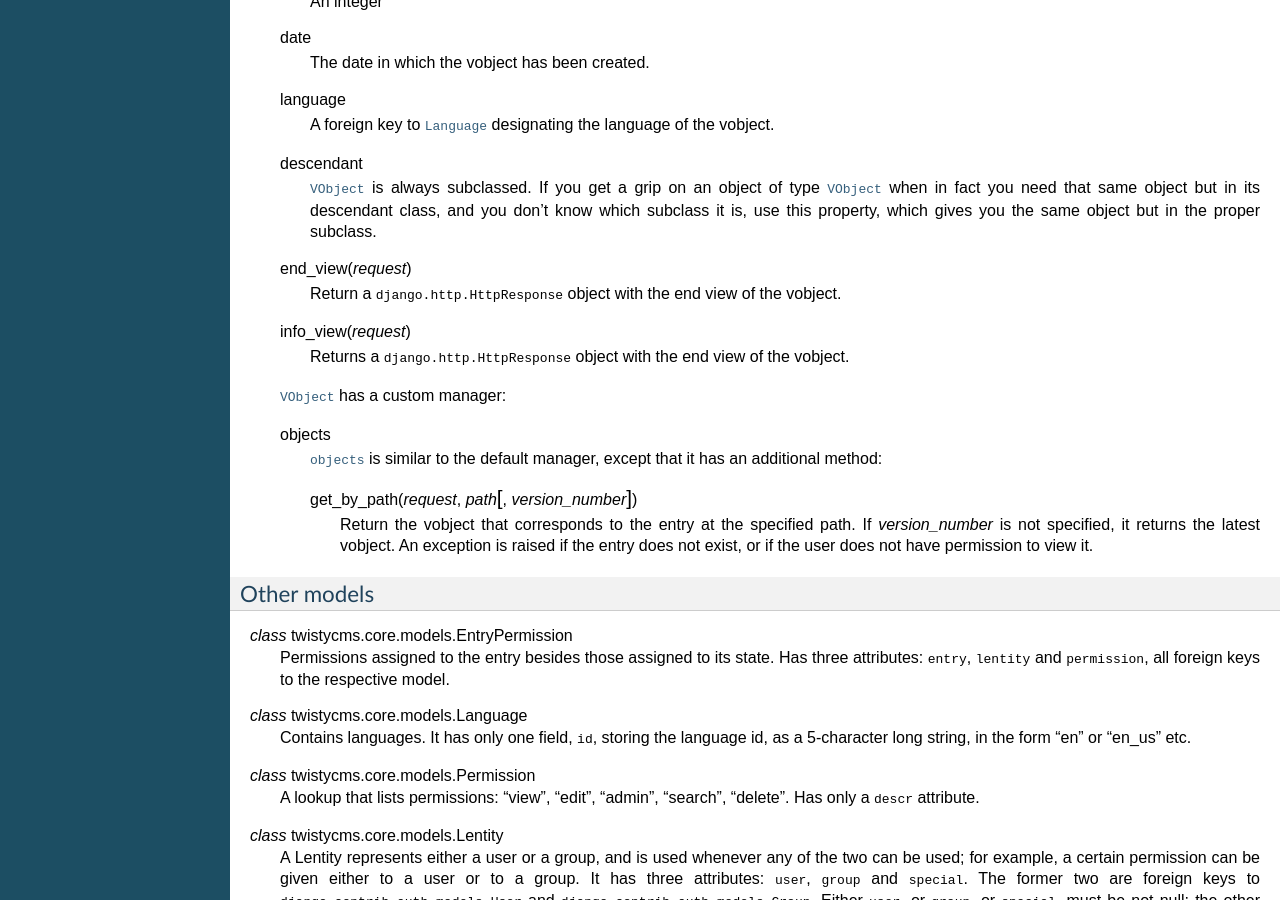
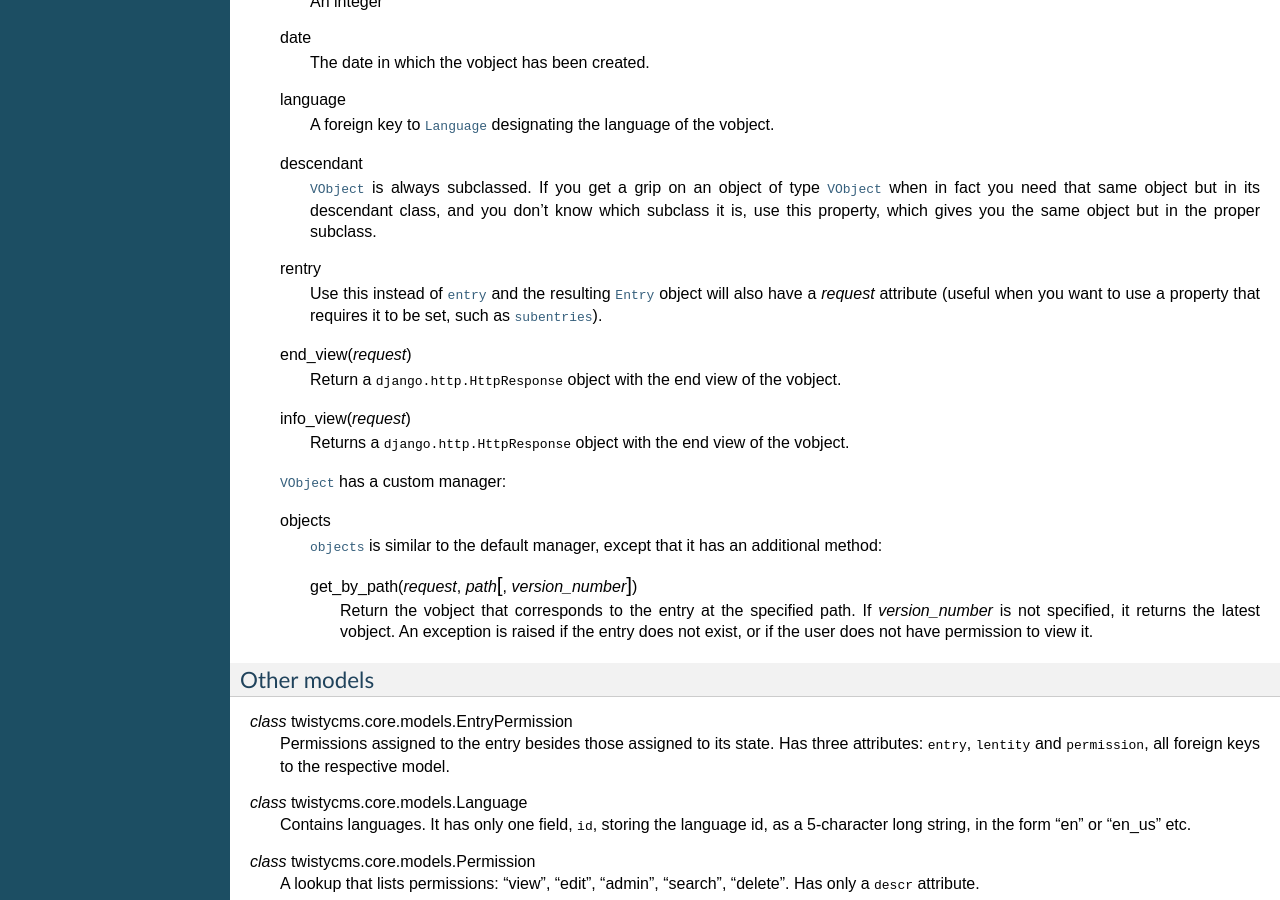
Before and after one commit to aptiko/zadig, a Sphinx documentation site: the page built from docs/api.txt, in a window 1280 px wide and 900 px high, scrolled down 2802 px. Built offline with Sphinx 7.4.7, drawn with Linux system fonts in a browser that asks for light colours; some of the changed text lies outside the part shown.

Commit message:
Documentation improvements

```diff
--- a/docs/api.txt
+++ b/docs/api.txt
@@ -252,6 +252,14 @@ VObject
       which subclass it is, use this property, which gives you the
       same object but in the proper subclass.
 
+   .. attribute:: twistycms.core.models.VObject.rentry
+
+      Use this instead of :attr:`~twistycms.core.models.VObject.entry`
+      and the resulting :class:`~twistycms.core.models.Entry` object
+      will also have a *request* attribute (useful when you want to
+      use a property that requires it to be set, such as
+      :class:`~twistycms.core.models.Entry.subentries`).
+
    .. method:: twistycms.core.models.VObject.end_view(request)
 
       Return a :class:`django.http.HttpResponse` object with the end
```
